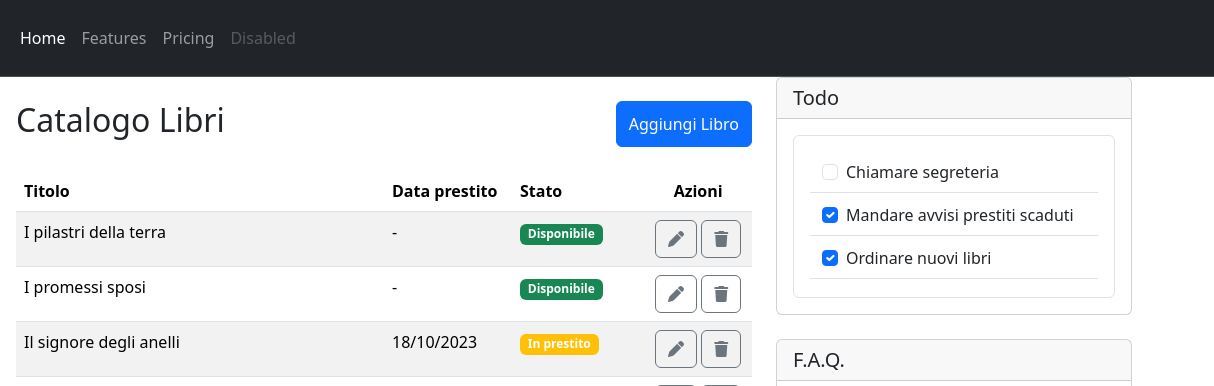
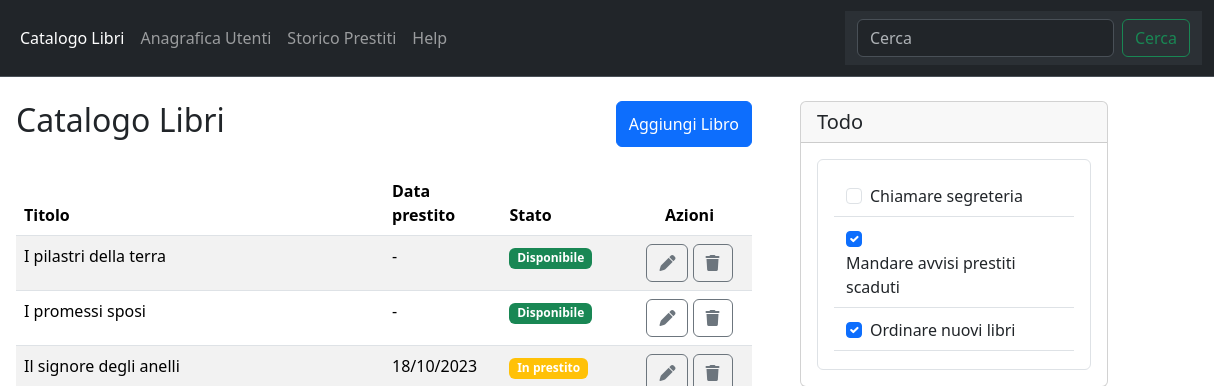
Before and after one commit to Danilo-Mosca/html-css-bootstrap-dashboard, a plain HTML site: page index.html in a window 1280 px wide. Shown: the top 386 px of the page, 66-1280 px from the left. Drawn offline with nearby package versions, Linux system fonts and the light colour scheme.

Commit message:
add search button in navbar

```diff
--- a/css/style.css
+++ b/css/style.css
@@ -6,3 +6,8 @@
 .debug {
     border: 1px solid red;
 }
+
+
+.my-icon-azioni {
+    min-width: 125px;
+}
--- a/index.html
+++ b/index.html
@@ -18,28 +18,39 @@
 
 <body>
     <header class="sticky-top">
-        <nav class="navbar navbar-expand-lg bg-dark border-bottom border-body" data-bs-theme="dark">
+        <nav class="navbar navbar-expand-lg bg-dark border-bottom border-body justify-content-between"
+            data-bs-theme="dark">
             <div class="container-fluid">
                 <a class="navbar-brand" href="#"><img class="img my-logo" src="img/duck.png" alt="Logo"></a>
                 <button class="navbar-toggler" type="button" data-bs-toggle="collapse" data-bs-target="#navbarNav"
                     aria-controls="navbarNav" aria-expanded="false" aria-label="Toggle navigation">
                     <span class="navbar-toggler-icon"></span>
                 </button>
-                <div class="collapse navbar-collapse" id="navbarNav">
+                <div class="collapse navbar-collapse justify-content-between" id="navbarNav">
                     <ul class="navbar-nav">
                         <li class="nav-item">
-                            <a class="nav-link active" aria-current="page" href="#">Home</a>
+                            <a class="nav-link active" aria-current="page" href="#">Catalogo Libri</a>
                         </li>
                         <li class="nav-item">
-                            <a class="nav-link" href="#">Features</a>
+                            <a class="nav-link" href="#">Anagrafica Utenti</a>
                         </li>
                         <li class="nav-item">
-                            <a class="nav-link" href="#">Pricing</a>
+                            <a class="nav-link" href="#">Storico Prestiti</a>
                         </li>
                         <li class="nav-item">
-                            <a class="nav-link disabled" aria-disabled="true">Disabled</a>
+                            <a class="nav-link" href="#">Help</a>
                         </li>
                     </ul>
+
+                    <div class="navbar bg-body-tertiary">
+                        <div class="container-fluid">
+                          <form class="d-flex" role="search">
+                            <input class="form-control me-2" type="search" placeholder="Cerca" aria-label="Cerca">
+                            <button class="btn btn-outline-success" type="submit">Cerca</button>
+                          </form>
+                        </div>
+                    </div>
+
                 </div>
             </div>
         </nav>
@@ -63,7 +74,7 @@
                                 <th class="w-50">Titolo</th>
                                 <th class="w-20 d-none d-sm-table-cell">Data prestito</th>
                                 <th class="w-20">Stato</th>
-                                <th class="w-10 text-center">Azioni</th>
+                                <th class="w-10 text-center my-icon-azioni">Azioni</th>
                             </tr>
                         </thead>
 
@@ -173,7 +184,7 @@
 
             <!-- Card Todo -->
             <div class="col-12 col-lg-4">
-                <div class="card mb-4">
+                <div class="card m-4">
                     <h5 class="card-header">Todo</h5>
                     <div class="card-body m-3 border rounded">
 
```
